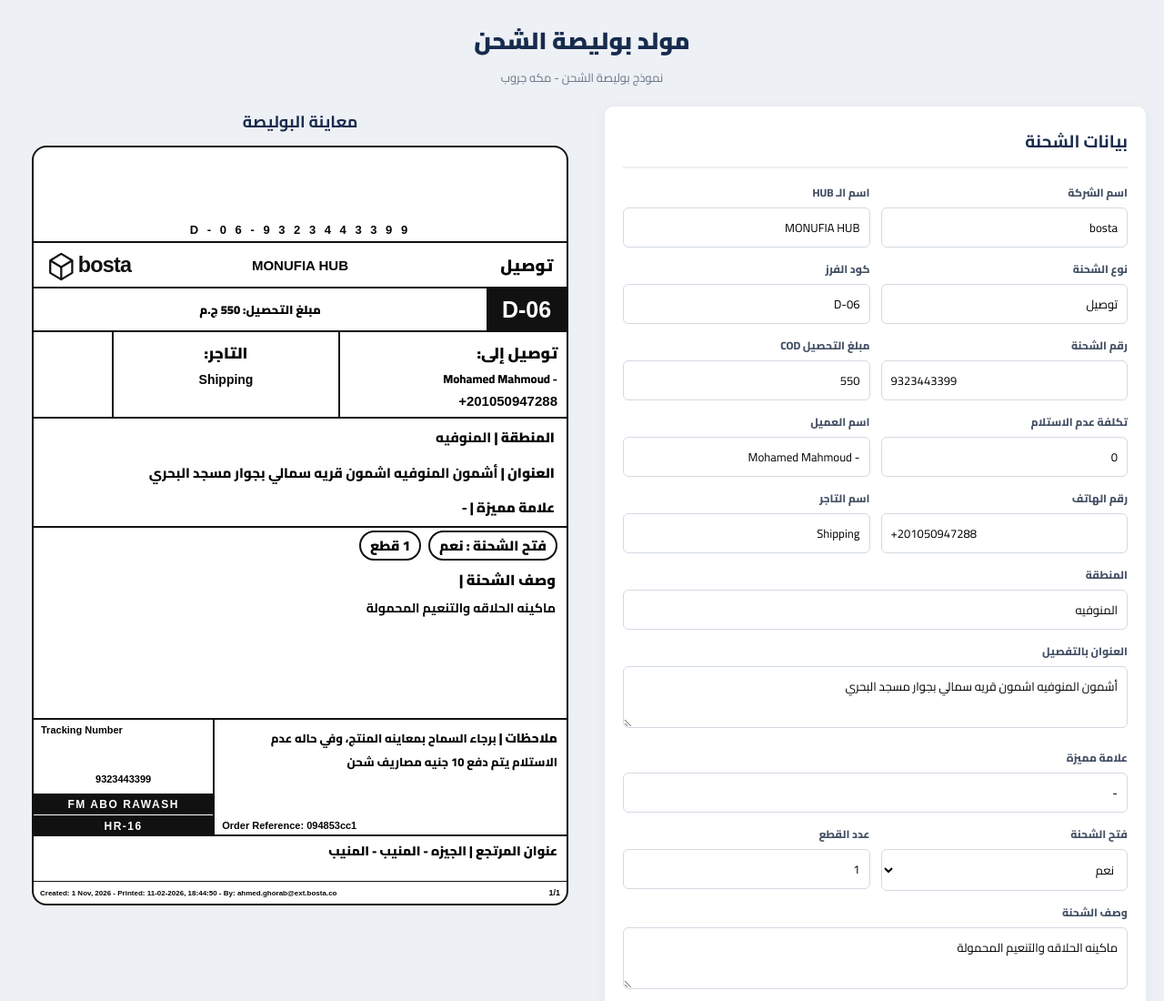
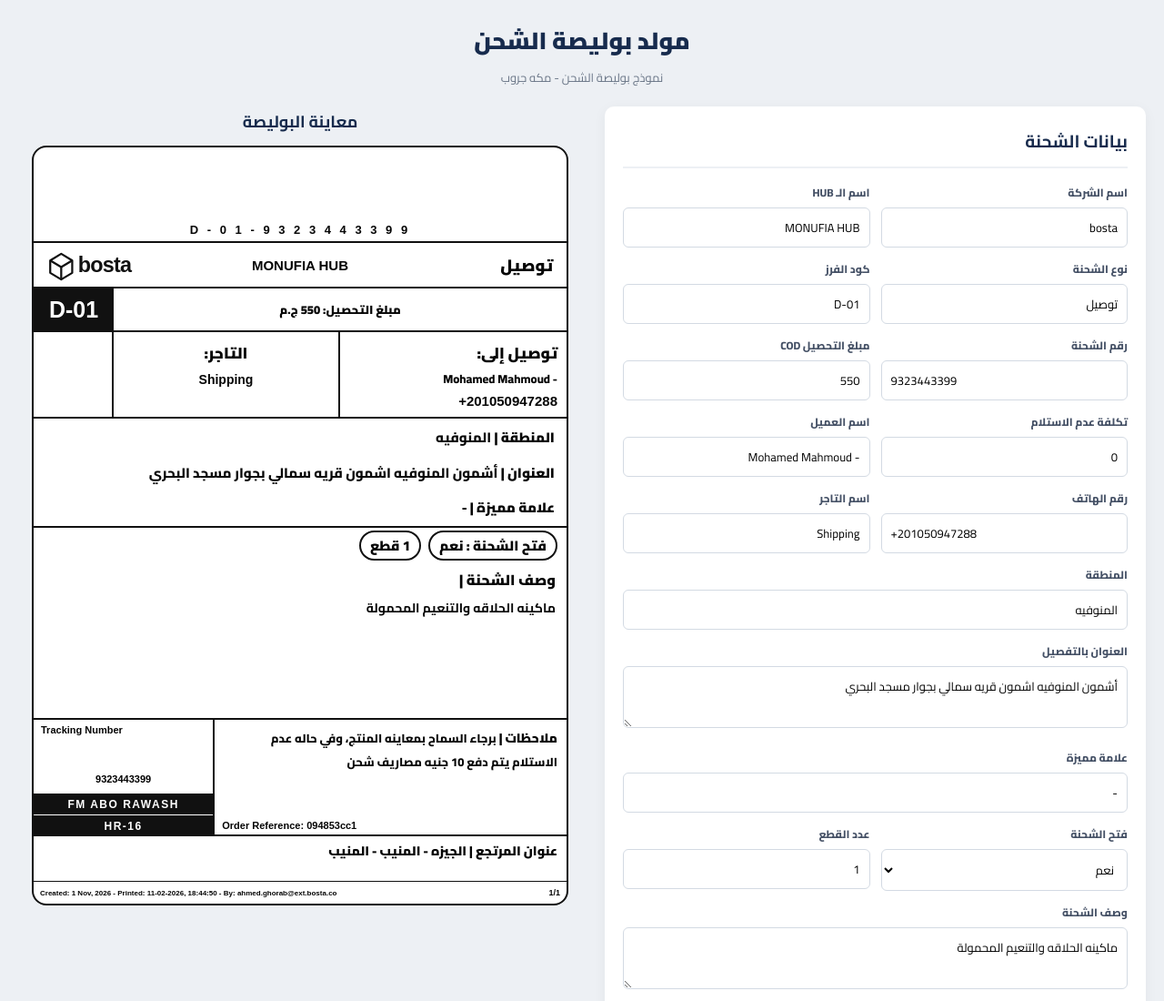
Before and after one commit to waleedrady352-cell/waypill, a plain HTML site: page index.html in a window 1280 px wide. Shown: the top 1100 px of the page at 91% size. Drawn offline with nearby package versions, Linux system fonts and the light colour scheme; a script that the page names is missing.

Commit message:
Update index.html

```diff
--- a/index.html
+++ b/index.html
@@ -223,16 +223,20 @@ button:disabled{opacity:.6;cursor:wait}
 }
 
 /* كود الفرز والمبالغ */
+/* اتجاه LTR مهم حتى يكون مربع D-01 في الشمال */
 
 .code-money-row{
   height:48px;
   flex:0 0 48px;
   display:grid;
-  grid-template-columns:88px 1fr;
+  grid-template-columns:88px minmax(0,1fr);
+  direction:ltr;
   border-bottom:2px solid #111;
 }
 
 .sort-code{
+  grid-column:1;
+  width:88px;
   background:#111;
   color:#fff;
   display:flex;
@@ -245,6 +249,7 @@ button:disabled{opacity:.6;cursor:wait}
 }
 
 .money-details{
+  grid-column:2;
   display:flex;
   align-items:center;
   justify-content:space-around;
@@ -253,6 +258,7 @@ button:disabled{opacity:.6;cursor:wait}
   font-size:13px;
   font-weight:900;
   white-space:nowrap;
+  direction:rtl;
 }
 
 /* QR ثم التاجر ثم العميل */
@@ -261,18 +267,22 @@ button:disabled{opacity:.6;cursor:wait}
   height:95px;
   flex:0 0 95px;
   display:grid;
-  grid-template-columns:88px 1fr 1fr;
+  grid-template-columns:88px minmax(0,1fr) minmax(0,1fr);
   direction:ltr;
   border-bottom:2px solid #111;
 }
 
+/* نفس العمود الأول الذي يوجد به مربع D-01 */
+
 .qr-area{
   grid-column:1;
+  width:88px;
   display:flex;
   align-items:center;
   justify-content:center;
   border-right:2px solid #111;
   padding:3px;
+  overflow:hidden;
 }
 
 #qrcode{width:76px;height:76px}
@@ -289,6 +299,7 @@ button:disabled{opacity:.6;cursor:wait}
   border-right:2px solid #111;
   font-size:17px;
   font-weight:900;
+  min-width:0;
 }
 
 .receiver-area{
@@ -298,6 +309,7 @@ button:disabled{opacity:.6;cursor:wait}
   direction:rtl;
   font-size:17px;
   font-weight:900;
+  min-width:0;
 }
 
 .cell-heading{font-size:17px;font-weight:900}
@@ -366,7 +378,7 @@ button:disabled{opacity:.6;cursor:wait}
   white-space:nowrap;
 }
 
-/* وصف الشحنة: يستوعب المساحة الإضافية */
+/* وصف الشحنة */
 
 .description-section{
   flex:1 1 auto;
@@ -515,7 +527,7 @@ button:disabled{opacity:.6;cursor:wait}
   border-bottom:1px solid #111;
 }
 
-/* تعديل Created / Printed */
+/* Created / Printed / By */
 
 .footer-section{
   height:24px;
@@ -541,7 +553,7 @@ button:disabled{opacity:.6;cursor:wait}
   text-overflow:ellipsis;
 }
 
-.footer-section > div:last-child{
+.footer-section>div:last-child{
   flex:0 0 auto;
   font-size:9px;
   font-weight:900;
@@ -627,7 +639,7 @@ button:disabled{opacity:.6;cursor:wait}
 
   <div class="field">
     <label>كود الفرز</label>
-    <input id="sortCode" value="D-06">
+    <input id="sortCode" value="D-01">
   </div>
 
   <div class="field">
@@ -751,11 +763,13 @@ button:disabled{opacity:.6;cursor:wait}
 
 <div id="label">
 
+  <!-- الباركود العلوي -->
   <div class="top-barcode-section">
     <svg id="topBarcode"></svg>
-    <div class="top-barcode-number" id="topBarcodeNumber">D-06-9323443399</div>
+    <div class="top-barcode-number" id="topBarcodeNumber">D-01-9323443399</div>
   </div>
 
+  <!-- اللوجو واسم الفرع -->
   <div class="brand-row">
     <div class="brand-area">
       <svg class="bosta-logo"
@@ -770,8 +784,7 @@ button:disabled{opacity:.6;cursor:wait}
           <path d="M2 10 L17 19 L32 10"/>
           <path d="M17 19 L17 36"/>
         </g>
-        <text x="42"
-              y="31"
+        <text x="42" y="31"
               font-family="Arial, Helvetica, sans-serif"
               font-size="29"
               font-weight="900"
@@ -784,13 +797,16 @@ button:disabled{opacity:.6;cursor:wait}
     <div class="delivery-type" id="pShipmentType">توصيل</div>
   </div>
 
+  <!-- مربع كود الفرز فوق QR -->
   <div class="code-money-row">
-    <div class="sort-code" id="pSortCode">D-06</div>
+    <div class="sort-code" id="pSortCode">D-01</div>
+
     <div class="money-details">
       <div class="money-item" id="refusalFeeItem">
         تكلفة عدم الاستلام:
         <span id="pRefusalFee">0</span> ج.م
       </div>
+
       <div class="money-item">
         مبلغ التحصيل:
         <span id="pCod">550</span> ج.م
@@ -798,6 +814,7 @@ button:disabled{opacity:.6;cursor:wait}
     </div>
   </div>
 
+  <!-- QR والتاجر والعميل -->
   <div class="receiver-row">
     <div class="qr-area">
       <div id="qrcode"></div>
@@ -815,38 +832,46 @@ button:disabled{opacity:.6;cursor:wait}
     </div>
   </div>
 
+  <!-- العنوان -->
   <div class="address-section">
     <div class="address-line">
       <span class="address-label">المنطقة | </span>
       <span id="pArea">المنوفيه</span>
     </div>
+
     <div class="address-line">
       <span class="address-label">العنوان | </span>
       <span id="pAddress">أشمون المنوفيه اشمون قريه سمالي بجوار مسجد البحري</span>
     </div>
+
     <div class="address-line">
       <span class="address-label">علامة مميزة | </span>
       <span id="pLandmark">-</span>
     </div>
   </div>
 
+  <!-- فتح الشحنة -->
   <div class="open-row">
     <div class="pill">فتح الشحنة : <span id="pOpen">نعم</span></div>
     <div class="pill"><span id="pPieces">1</span> قطع</div>
   </div>
 
+  <!-- وصف الشحنة -->
   <div class="description-section">
     وصف الشحنة |
     <div class="description-content" id="pDescription">ماكينه الحلاقه والتنعيم المحمولة</div>
   </div>
 
+  <!-- الجزء السفلي -->
   <div class="bottom-section">
+
     <div class="bottom-left">
       <div class="tracking-bottom">
         <div class="tracking-title">Tracking Number</div>
         <svg id="bottomBarcode"></svg>
         <div class="bottom-tracking-number" id="pTracking">9323443399</div>
       </div>
+
       <div class="bottom-black-code" id="pBottomCode1">FM ABO RAWASH</div>
       <div class="bottom-black-code" id="pBottomCode2">HR-16</div>
     </div>
@@ -858,18 +883,22 @@ button:disabled{opacity:.6;cursor:wait}
           برجاء السماح بمعاينه المنتج، وفي حاله عدم الاستلام يتم دفع 10 جنيه مصاريف شحن
         </span>
       </div>
+
       <div class="order-reference">
         Order Reference:
         <span id="pOrderRef">094853cc1</span>
       </div>
     </div>
+
   </div>
 
+  <!-- المرتجع -->
   <div class="return-section">
     عنوان المرتجع |
     <span id="pReturn">الجيزه - المنيب - المنيب</span>
   </div>
 
+  <!-- بيانات الإنشاء -->
   <div class="footer-section">
     <div class="footer-created">
       Created: <span id="pCreatedDate">1 Nov, 2026</span>
@@ -955,7 +984,7 @@ function generateQR(code){
 
 function updateLabel(){
   const tracking=getValue("tracking") || "0000000000";
-  const sortCode=getValue("sortCode") || "D-06";
+  const sortCode=getValue("sortCode") || "D-01";
 
   setText("pHub",getValue("hub"));
   setText("pShipmentType",getValue("shipmentType"));
@@ -1009,13 +1038,18 @@ function updateLabel(){
   document.getElementById("status").textContent="تم تحديث البوليصة بنجاح";
 }
 
+/* تحديث تلقائي */
+
 fieldIds.forEach(id=>{
   const element=document.getElementById(id);
+
   if(element){
     element.addEventListener("input",updateLabel);
     element.addEventListener("change",updateLabel);
   }
 });
+
+/* رقم شحنة عشوائي */
 
 function generateTracking(){
   const randomNumber=Math.floor(
@@ -1025,6 +1059,8 @@ function generateTracking(){
   document.getElementById("tracking").value=randomNumber;
   updateLabel();
 }
+
+/* مسح البيانات */
 
 function clearForm(){
   if(!confirm("هل أنت متأكد أنك تريد مسح بيانات الشحنة؟")) return;
@@ -1036,7 +1072,7 @@ function clearForm(){
   document.getElementById("company").value="bosta";
   document.getElementById("hub").value="MONUFIA HUB";
   document.getElementById("shipmentType").value="توصيل";
-  document.getElementById("sortCode").value="D-06";
+  document.getElementById("sortCode").value="D-01";
   document.getElementById("refusalFee").value="0";
   document.getElementById("openShipment").value="لا";
   document.getElementById("pieces").value="1";
@@ -1044,6 +1080,8 @@ function clearForm(){
   updateLabel();
   document.getElementById("status").textContent="تم مسح البيانات";
 }
+
+/* تحميل PDF */
 
 async function downloadPDF(){
   const button=document.getElementById("downloadButton");
@@ -1096,6 +1134,8 @@ async function downloadPDF(){
   }
 }
 
+/* تشغيل الصفحة */
+
 updateLabel();
 </script>
 
```
